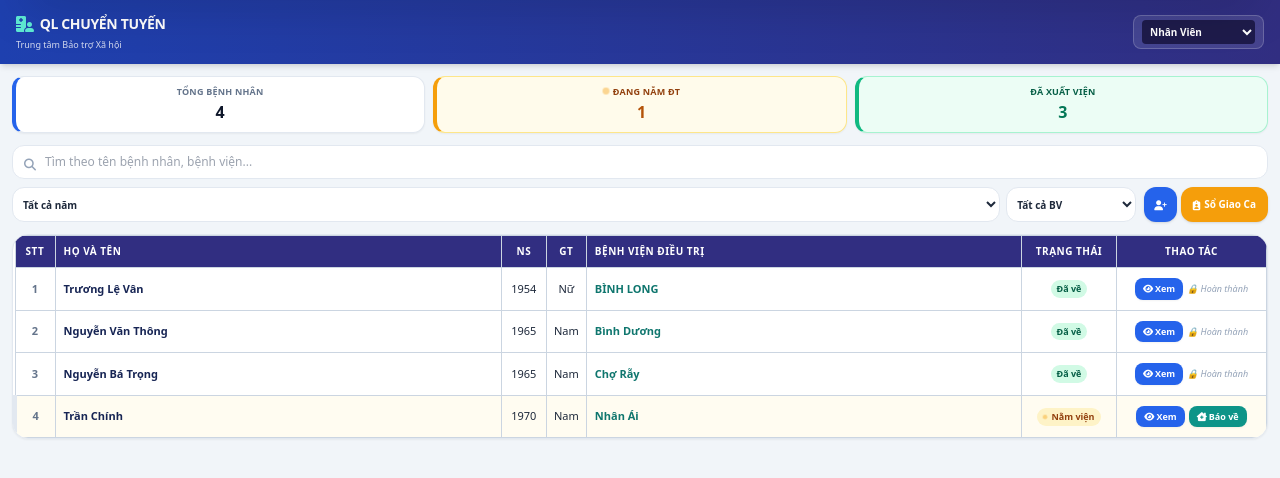
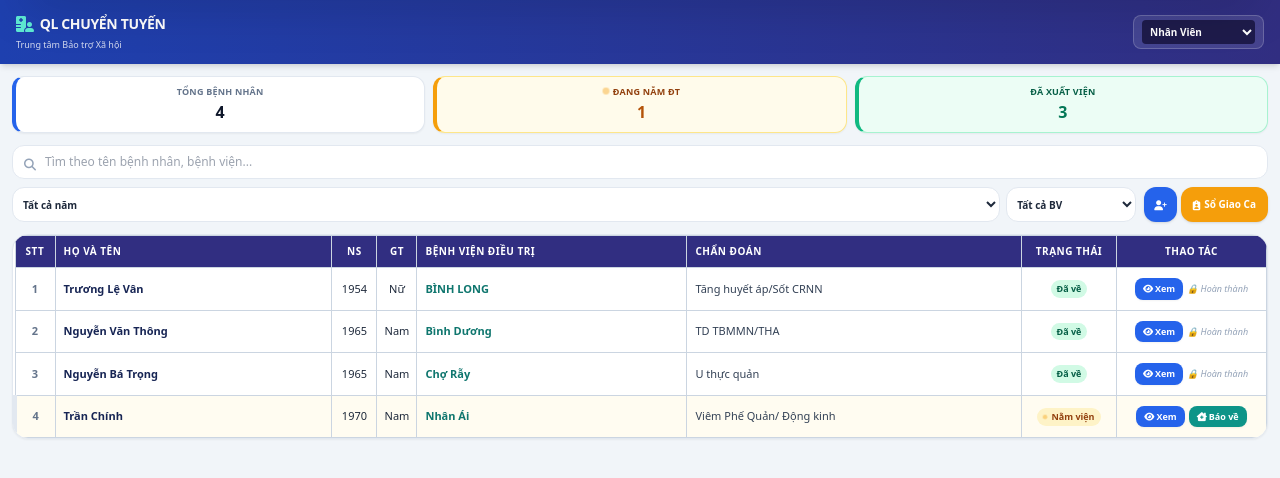
Before and after one commit to lethihoa81lh-blip/QL-BENHNHANTUYENTREN, a plain HTML site: page index.html in a window 1280 px wide. Drawn offline with nearby package versions, Linux system fonts and the light colour scheme.

Commit message:
Update index.html

```diff
--- a/index.html
+++ b/index.html
@@ -118,6 +118,7 @@
                         <th class="py-2 px-1 border border-slate-300 text-center w-[45px]">NS</th>
                         <th class="py-2 px-1 border border-slate-300 text-center w-[40px]">GT</th>
                         <th class="py-2 px-2 border border-slate-300 text-left min-w-[110px]">Bệnh viện điều trị</th>
+                        <th class="py-2 px-2 border border-slate-300 text-left min-w-[120px]">Chẩn đoán</th>
                         <th class="py-2 px-1.5 border border-slate-300 text-center w-[95px]">Trạng thái</th>
                         <th class="py-2 px-1.5 border border-slate-300 text-center w-[150px]">Thao tác</th>
                     </tr>
@@ -739,6 +740,7 @@
                         <td class="py-2.5 px-1 text-center border border-slate-300">${patient.birthYear}</td>
                         <td class="py-2.5 px-1 text-center border border-slate-300">${patient.gender}</td>
                         <td class="py-2.5 px-2 font-bold text-teal-700 border border-slate-300">${session.hospital}</td>
+                        <td class="py-2.5 px-2 border border-slate-300 text-slate-700">${session.chuanDoan || '-'}</td>
                         <td class="py-2.5 px-1.5 text-center border border-slate-300">${badgeHtml}</td>
                         <td class="py-2.5 px-1.5 border border-slate-300">
                             <div class="flex items-center justify-center gap-1">
```
